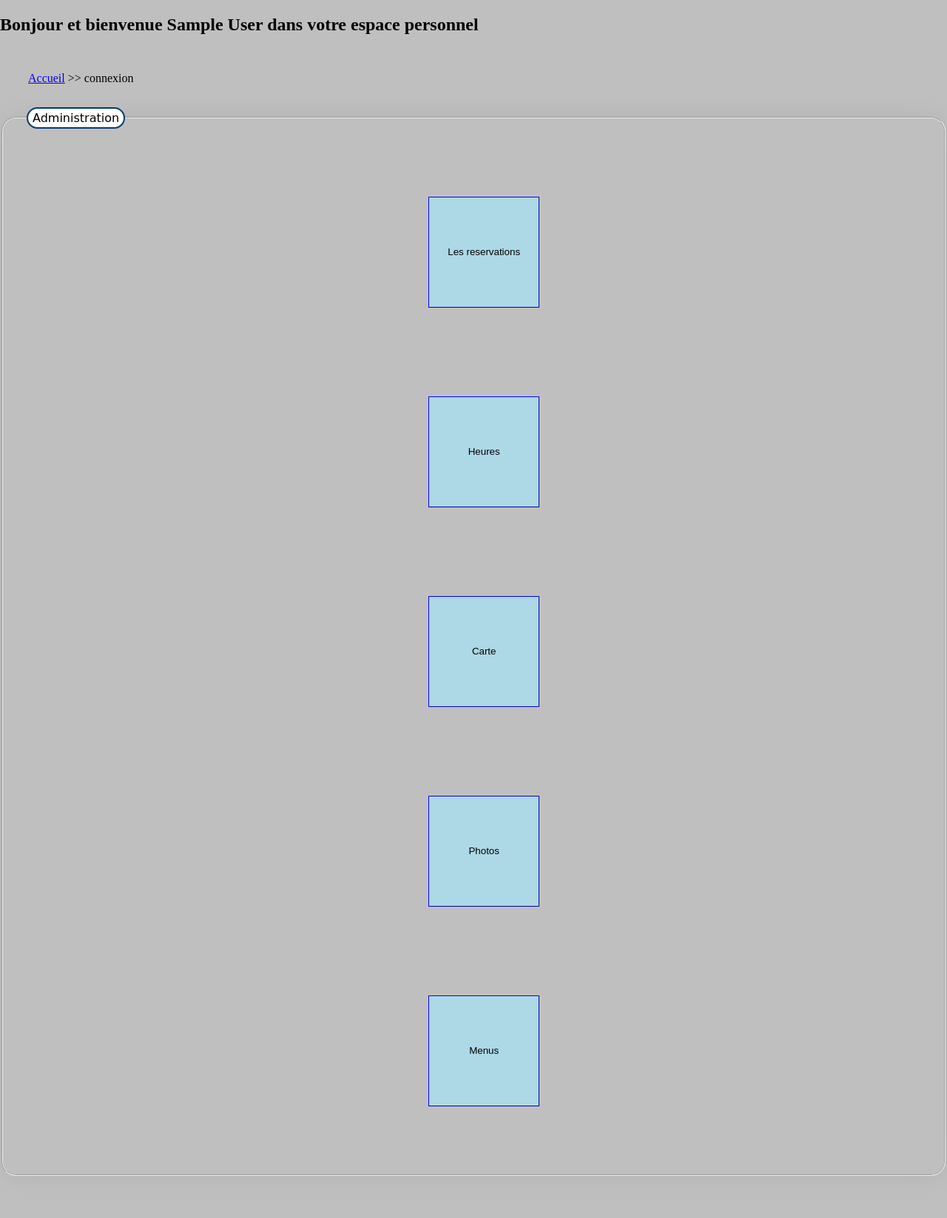
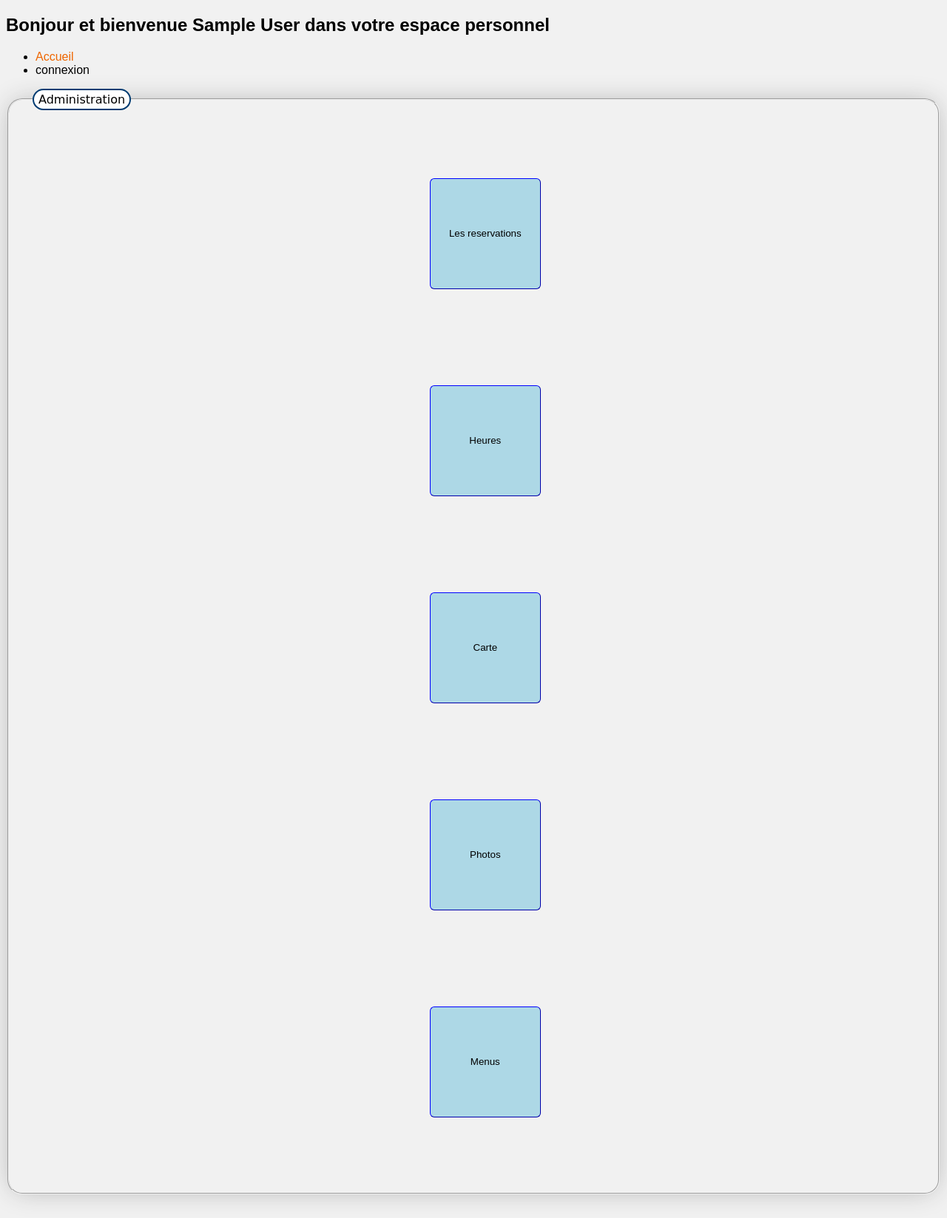
Before and after one commit to RAVILLY/resto, a PHP site: page /admin/choixAdmin.php in a window 1280 px wide. Shown: the whole page at 74% size. Before the commit the page ends 1590 px from the top, so only its background shows below. Run offline with PHP 8.4, Linux system fonts and the light colour scheme; the visitor is signed in with stand-in values (Sample User, id 1).

Commit message:
deuxieme commit

```diff
--- a/admin/admin.css
+++ b/admin/admin.css
@@ -1,22 +1,10 @@
-body {
-
-    background: #c0bfbf;
-
-    margin: 0;
-
-    padding: 0;
-
-    width: 100%;
-
-}
-
-#breadcrumb {
+.breadcrumb {
 
     padding: 0 .5rem;
 
 }
 
-#breadcrumb ul {
+.breadcrumb ul {
 
     display: flex;
 
@@ -30,7 +18,7 @@
 
 }
 
-#breadcrumb li:not(:last-child)::after {
+.breadcrumb li:not(:last-child)::after {
 
     display: inline-block;
 
@@ -38,6 +26,16 @@
 
     content: ">>";
 
+}
+
+* {
+
+    font-family: arial;
+
+}
+
+body {
+    background-color: #f1f1f1;
 }
 
 .butt {
@@ -75,6 +73,20 @@
     border-radius: 20px;
 
     margin-bottom: 2rem;
+
+}
+
+h1 {
+
+    display: flex;
+
+    align-items: center;
+
+    justify-content: center;
+
+    margin: 0 auto;
+
+    height: 10vh;
 
 }
 
@@ -145,3 +157,66 @@
     transition: all 0.2s;
 
 }
+
+input {
+
+    border: solid 1px #2222AA;
+
+    margin-bottom: 10px;
+
+    padding: 16px;
+
+    outline: none;
+
+    border-radius: 6px;
+
+}
+
+.erreur {
+
+    color: #CC0000;
+
+    margin-bottom: 10px;
+
+}
+
+a {
+
+    font-size: 12pt;
+
+    color: #EE6600;
+
+    text-decoration: none;
+
+    font-weight: normal;
+
+}
+
+a:hover {
+
+    text-decoration: underline;
+
+}
+
+
+form {
+
+    margin: 0 10px;
+
+    justify-content: center;
+
+    align-items: center;
+
+    display: grid;
+
+    height: 50vh;
+
+}
+
+.texte {
+
+    color: #CC0000;
+
+    text-align: center;
+
+}
```
